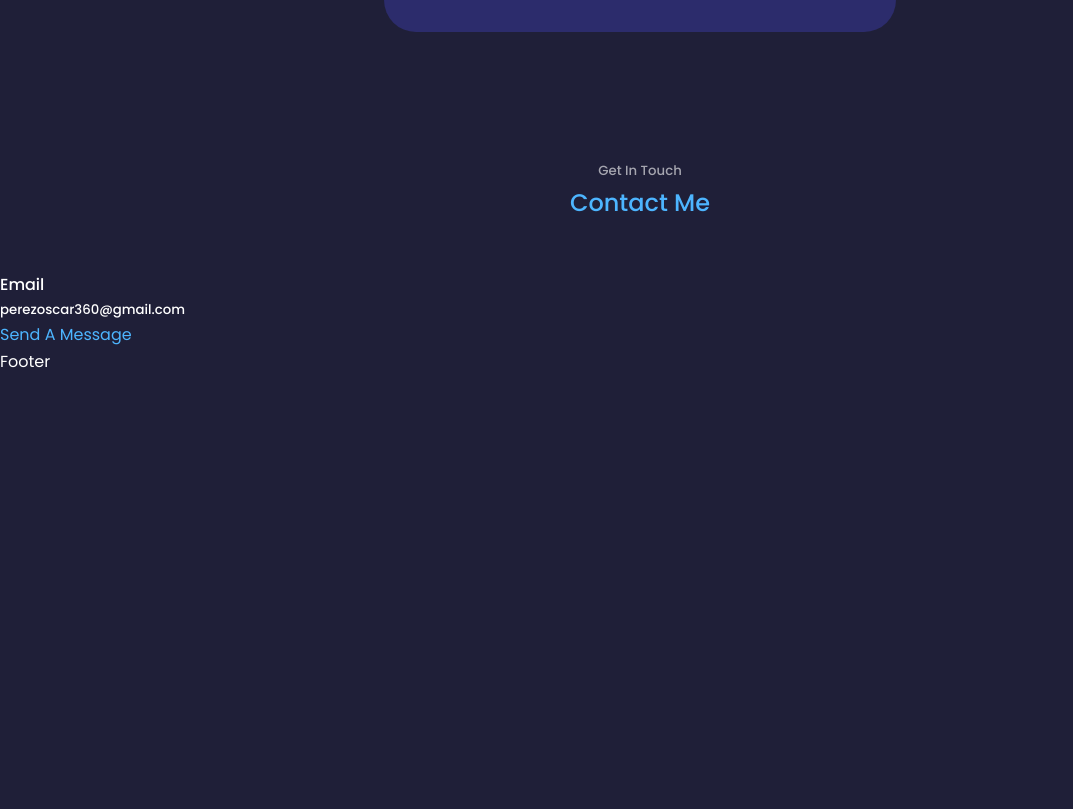
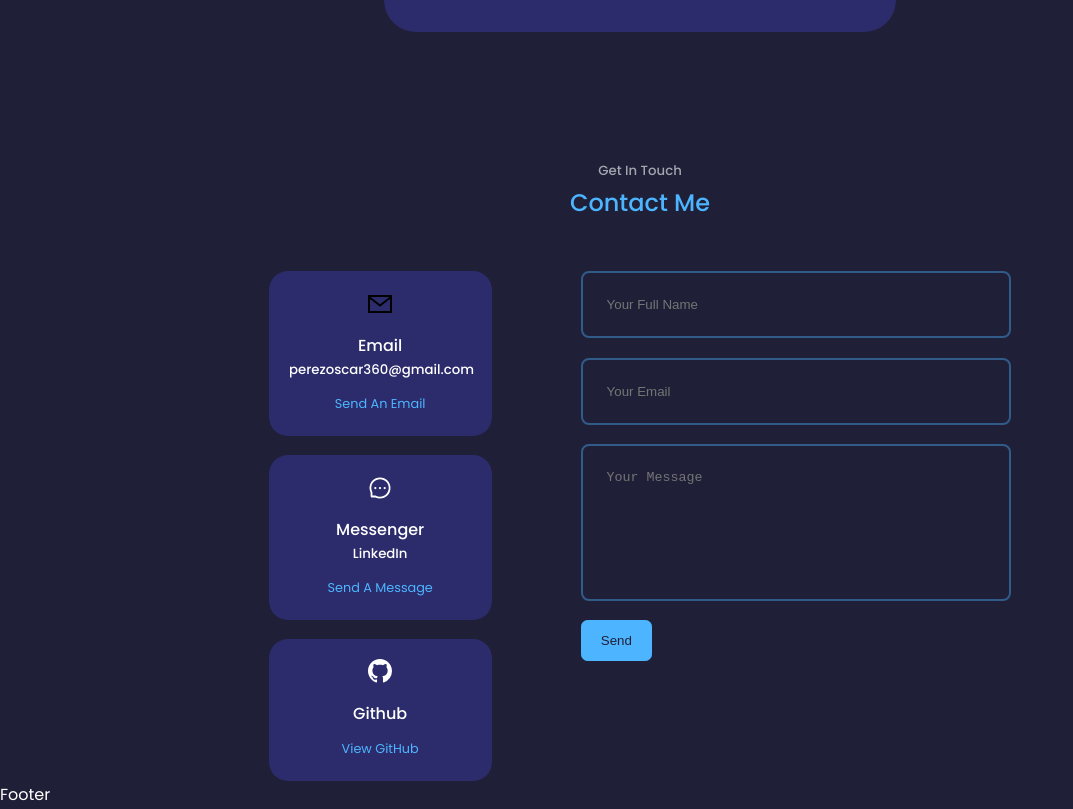
Before and after one commit to LilOTechGod/Who-I-am-portfolio, a React (Create React App) app: page / in a window 1280 px wide. Shown: the part 4896-5705 px from the top of the page, without its empty margins (0-1073 px from the left). Before the commit the page ends 5272 px from the top, so only its background shows below. Built offline with nearby package versions, Linux system fonts and the light colour scheme; a web font is replaced by a local one.

Commit message:
finished contact component and started writing javascript for the form to send to my email

```diff
--- a/src/components/contact/Contact.js
+++ b/src/components/contact/Contact.js
@@ -1,5 +1,8 @@
 import React from 'react'
 import './contact.css'
+import {GrMailOption} from 'react-icons/gr'
+import {AiOutlineMessage} from 'react-icons/ai'
+import {BsGithub} from 'react-icons/bs'
 
 const Contact = () => {
   return (
@@ -8,14 +11,33 @@
       <h2>Contact Me</h2>
 
       <div className='container contact_container'>
-        <div className='cpntact_options'>
+        <div className='contact_options'>
           <article className='contact_option'>
+            <GrMailOption className='contact_option-icon'/>
             <h4>Email</h4>
             <h5>perezoscar360@gmail.com</h5>
-            <a href='perezoscar360@gmail.com'>Send A Message</a>
+            <a href='mailto:perezoscar360@gmail.com' target='_blank'>Send An Email </a>
+          </article>
+          <article className='contact_option'>
+            <AiOutlineMessage className='contact_option-icon'/>
+            <h4>Messenger</h4>
+            <h5>LinkedIn</h5>
+            <a href='https://www.linkedin.com/in/oscar-perez~hernandez/' target='_blank'>Send A Message</a>
+          </article>
+          <article className='contact_option'>
+            <BsGithub className='contact_option-icon'/>
+            <h4>Github</h4>
+            {/*  */}
+            <a href='https://github.com/LilOTechGod' target='_blank'>View GitHub</a>
           </article>
         </div>
-        <form action=''></form>
+        {/* End of contact options */}
+        <form action=''>
+          <input type='text' name='name' placeholder='Your Full Name' required />
+          <input type='email' name='email' placeholder='Your Email' required />
+          <textarea name='message' rows='7' placeholder='Your Message' required ></textarea>
+          <button type='submit' className='btn btn-primary'>Send</button>
+        </form>
       </div>
     </section>
   )
--- a/src/components/contact/contact.css
+++ b/src/components/contact/contact.css
@@ -0,0 +1,70 @@
+.container.contact_container {
+    width: 58%;
+    display: grid;
+    grid-template-columns: 30% 58%;
+    gap: 12%;
+}
+
+.contact_options {
+    display: flex;
+    flex-direction: column;
+    gap: 1.2rem;
+}
+
+.contact_option {
+    background: var(--color-bg-variant);
+    padding: 1.2rem;
+    border-radius: 1.2rem;
+    text-align: center;
+    border: 1px solid transparent;
+    transition: var(--transition);
+}
+
+.contact_option:hover {
+    background: transparent;
+    border-color: var(--color-primary-variant);
+}
+
+.contact_option-icon {
+    font-size: 1.5rem;
+    margin-bottom: 0.5rem;
+}
+
+.contact_option a {
+    margin-top: 0.7rem;
+    display: inline-block;
+    font-size: 0.8rem;
+}
+
+/* =================== Form ===================== */
+form {
+    display: flex;
+    flex-direction: column;
+    gap: 1.2rem;
+}
+
+input,
+textarea {
+    width: 100%;
+    padding: 1.5rem;
+    border-radius: 0.5rem;
+    background: transparent;
+    border: 2px solid var(--color-primary-variant);
+    resize: none;
+    color: var(--color-white);
+}
+
+/*====================== media queries (md devices ==========*/
+@media screen and (max-width: 1024px) {
+    .container.contact_container {
+        grid-template-columns: 1fr;
+        gap: 2rem;
+    }
+ }
+
+ /*====================== media queries (sm devices ==========*/
+ @media screen and (max-width: 600px) {
+    .container.contact_container {
+        width: var(--container-width-sm);
+    }
+}
```
